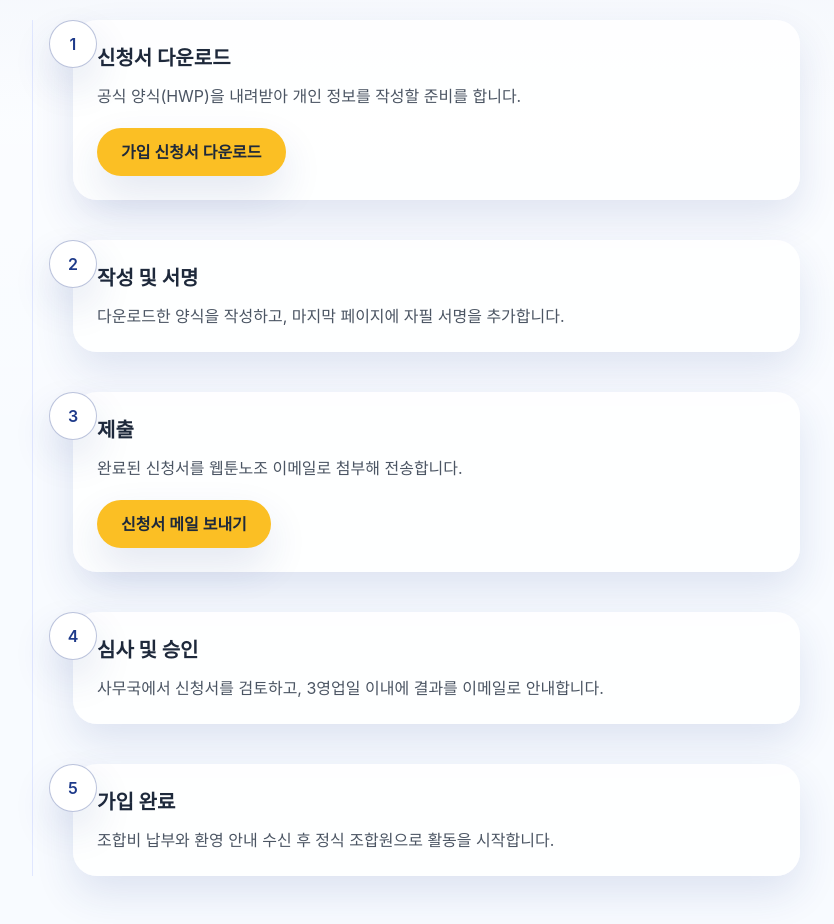
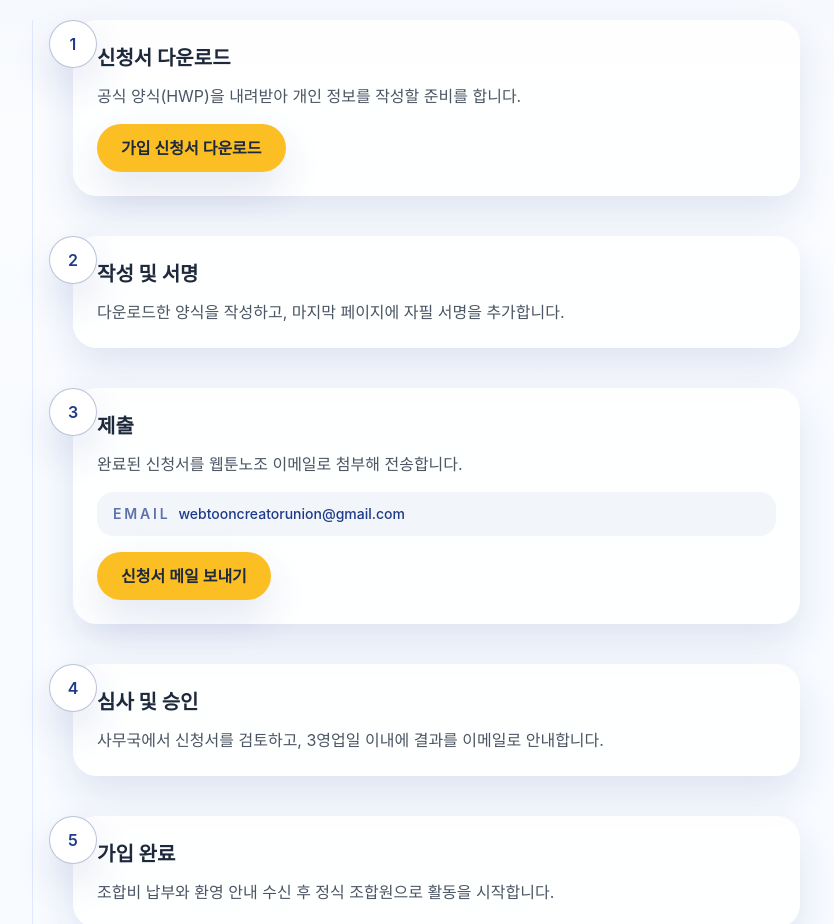
Before and after one commit to hwangtab/webtoonunion, a Next.js app: page / in a window 1280 px wide. Shown: the part 2200-3124 px from the top of the page, without its empty margins (224-1058 px from the left). Built offline with nearby package versions, Linux system fonts and the light colour scheme.

Commit message:
Display join email inside submission step

```diff
--- a/src/components/sections/JoinUsSection.tsx
+++ b/src/components/sections/JoinUsSection.tsx
@@ -20,6 +20,7 @@ const steps = [
   {
     title: '제출',
     description: '완료된 신청서를 웹툰노조 이메일로 첨부해 전송합니다.',
+    email: 'webtooncreatorunion@gmail.com',
     action: {
       label: '신청서 메일 보내기',
       href: 'mailto:webtooncreatorunion@gmail.com?subject=웹툰노조 가입 신청서 제출&body=첨부: 가입신청서.hwp',
@@ -63,8 +64,21 @@ const JoinUsSection = () => {
                 <p className="mt-3 text-sm leading-relaxed text-pretty text-gray-600 sm:text-base">
                   {step.description}
                 </p>
+                {step.email && (
+                  <div className="mt-4 flex flex-wrap items-center gap-2 rounded-2xl bg-primary/5 px-4 py-3 text-sm text-primary">
+                    <span className="font-semibold uppercase tracking-[0.2em] text-primary/70">
+                      EMAIL
+                    </span>
+                    <a
+                      href={`mailto:${step.email}`}
+                      className="font-medium text-primary underline-offset-4 hover:underline"
+                    >
+                      {step.email}
+                    </a>
+                  </div>
+                )}
                 {step.action && (
-                  <div className="mt-5">
+                  <div className="mt-4">
                     <Button href={step.action.href} target={step.action.target}>
                       {step.action.label}
                     </Button>
```
